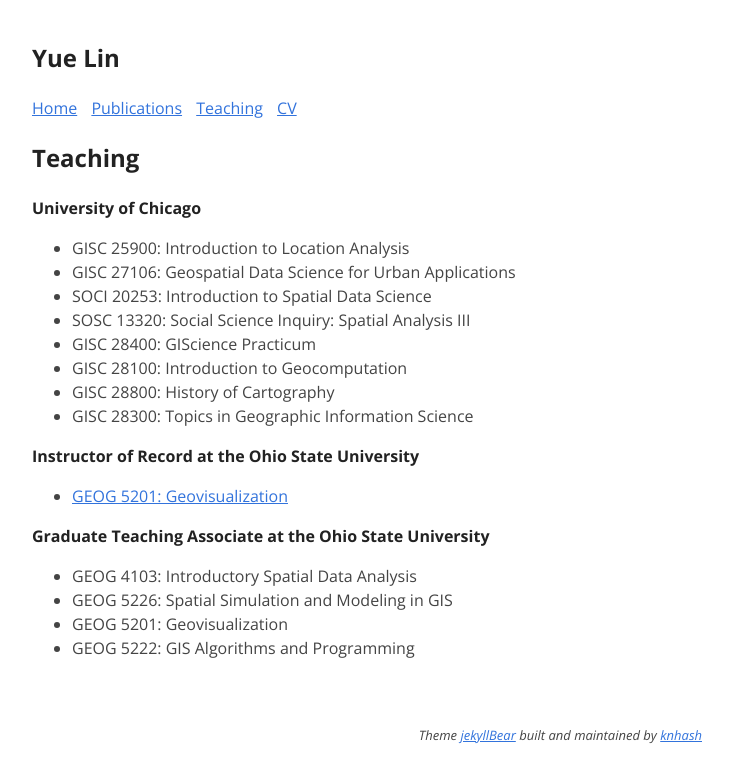
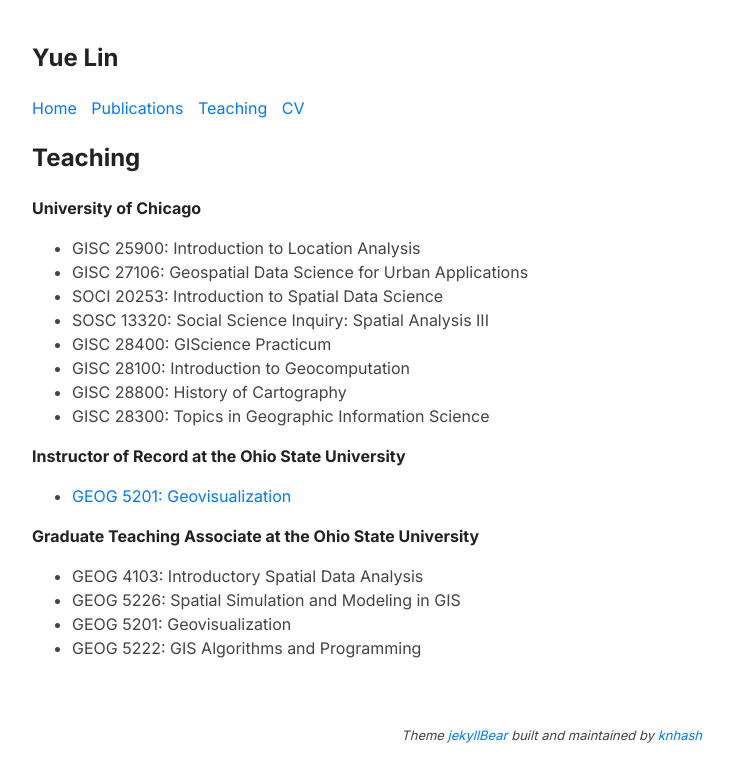
Before and after one commit to linyuehzzz/linyuehzzz.github.io, a Jekyll site: the page built from teaching.md, in a window 1280 px wide. Shown: the top 783 px of the page, without its empty margins (248-982 px from the left). Built offline with Jekyll 4.4.1, drawn with Linux system fonts in a browser that asks for light colours.

Commit message:
Update style.css

```diff
--- a/assets/style.css
+++ b/assets/style.css
@@ -1,7 +1,7 @@
-@import url('https://fonts.googleapis.com/css2?family=Open+Sans:ital,wght@0,300..800;1,300..800&display=swap');
+@import url('https://fonts.googleapis.com/css2?family=Inter:wght@300;400;500;600;700&display=swap');
 
 body {
-    font-family: "Open Sans", sans-serif;
+    font-family: "Inter", -apple-system, BlinkMacSystemFont, "Segoe UI", Roboto, Helvetica, Arial, sans-serif;
     margin: auto;
     padding: 20px;
     max-width: 720px;
@@ -25,11 +25,16 @@ b {
 }
 
 a {
-    color: #3273dc;
+    color: #007aff;
     cursor: pointer;
-    text-decoration: underline;
+    text-decoration: none;
     /*color: #ff5e6c;*/
 }
+
+a:hover {
+    text-decoration: underline;
+}
+
 
 .title {
     text-decoration: none;
```
